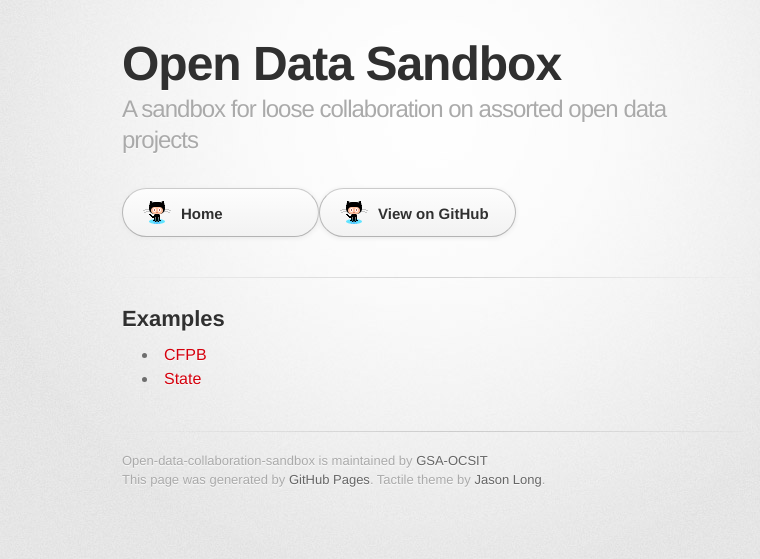
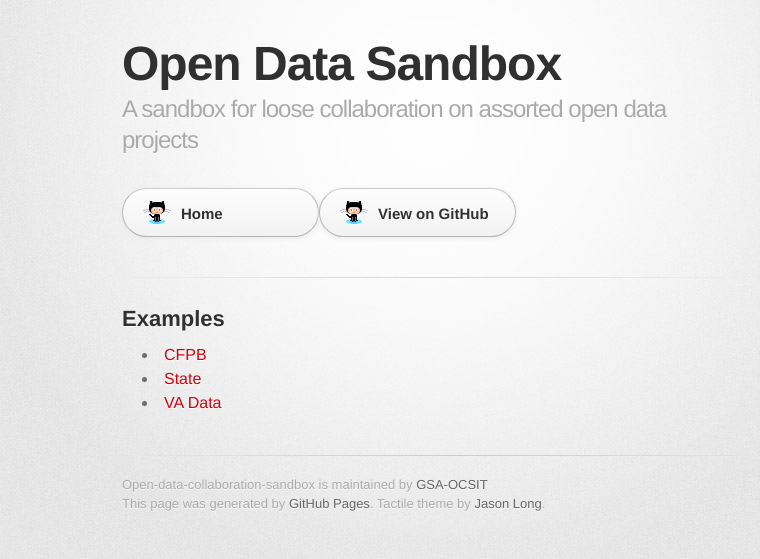
Before and after one commit to GSA/Open-Data-Collaboration-Sandbox, a Jekyll site: the page built from open_source_hubs_in_a_box.md, in a window 1280 px wide. Shown: the top 559 px of the page, without its empty margins (208-968 px from the left). Built offline with Jekyll 4.4.1, drawn with Linux system fonts in a browser that asks for light colours; some web fonts are replaced.

Commit message:
Update open_source_hubs_in_a_box.md

```diff
--- a/open_source_hubs_in_a_box.md
+++ b/open_source_hubs_in_a_box.md
@@ -9,3 +9,4 @@
 ## Examples
 * [CFPB](http://cfpb.github.io/)
 * [State](http://usstatedept.github.io/)
+* [VA Data](http://va-data.github.io/va-developer/)
```
